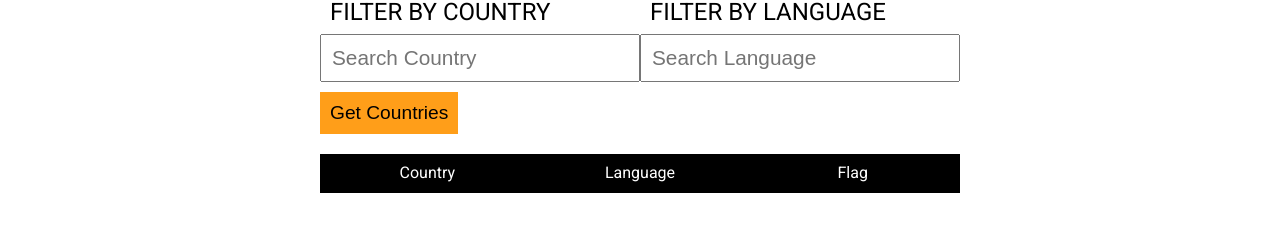
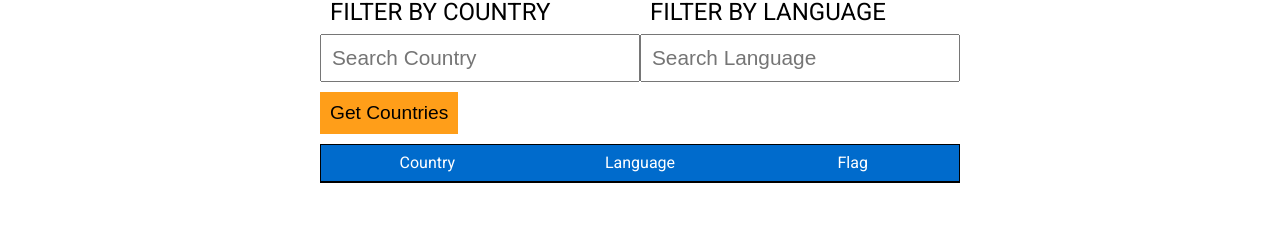
Before and after one commit to codingfulltime/svcountryfinder, a plain HTML site: page index.html in a window 1280 px wide. Shown: the part 70-302 px from the top of the page. Drawn offline with Linux system fonts and the light colour scheme.

Commit message:
changed table color

```diff
--- a/styles.css
+++ b/styles.css
@@ -84,13 +84,13 @@ label {
 
 table {
     width: 100%;
-    margin-top: 20px;
+    margin-top: 10px;
     border: 1px solid #000;
 }
 
 th {
     padding: 10px;
-    background: black;
+    background: var(--primary-color);
     color: #fff;
 }
 
```
